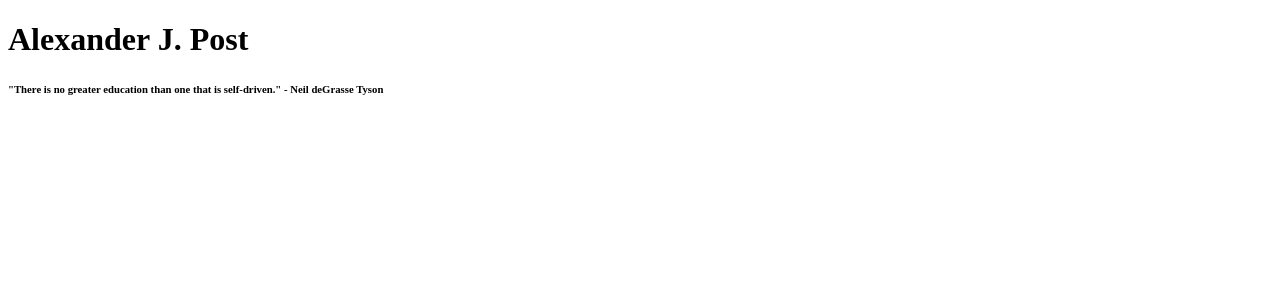
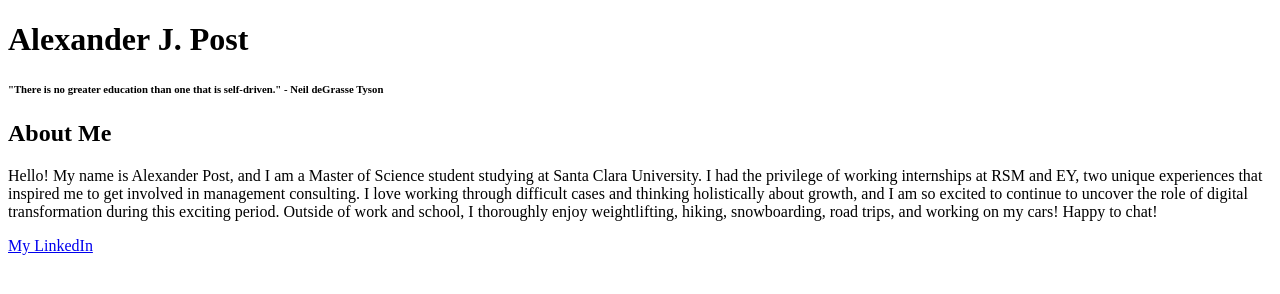
Before and after one commit to alexanderjpost/alexanderjpost.github.io, a plain HTML site: page index.html in a window 1280 px wide. Drawn offline with Linux system fonts and the light colour scheme.

Commit message:
Update index.html

```diff
--- a/index.html
+++ b/index.html
@@ -1,7 +1,18 @@
 <!DOCTYPE html>
 <html>
-    <h1> Alexander J. Post <h1>
-        <h6>
-        "There is no greater education than one that is self-driven." - Neil deGrasse Tyson </h6>
-        <a title="Connect with me on LinkedIn!" href="https://www.linkedin.com/in/alexanderjpost/"></a>
+<head>
+<title>Alexander Post</title>
+</head>
+<body>
+
+
+<h1>Alexander J. Post<h1>
+<h6>"There is no greater education than one that is self-driven." - Neil deGrasse Tyson </h6>
+<h2>About Me</h2>
+<p>Hello! My name is Alexander Post, and I am a Master of Science student studying at Santa Clara University. I had the privilege of working internships at RSM and EY, two unique experiences that inspired me to get involved in management consulting. I love working through difficult cases and thinking holistically about growth, and I am so excited to continue to uncover the role of digital transformation during this exciting period. Outside of work and school, I thoroughly enjoy weightlifting, hiking, snowboarding, road trips, and working on my cars! Happy to chat!</p>
+
+<a href="https://www.linkedin.com/in/alexanderjpost/">My LinkedIn</a>
+
+
+</body>
 </html>
```
